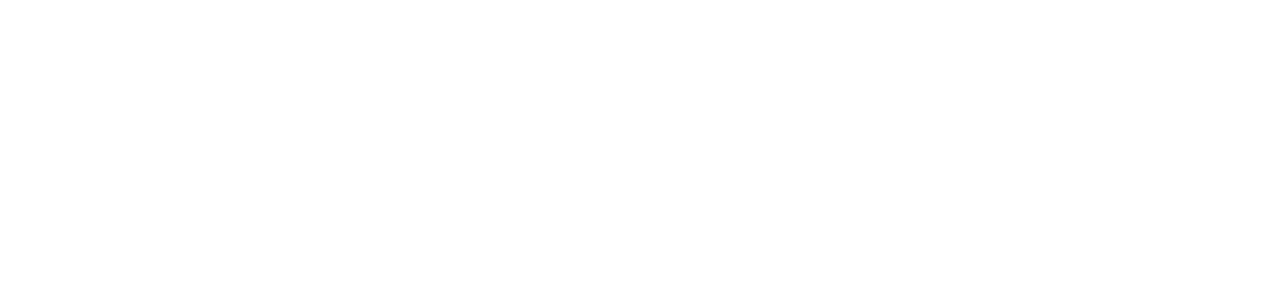
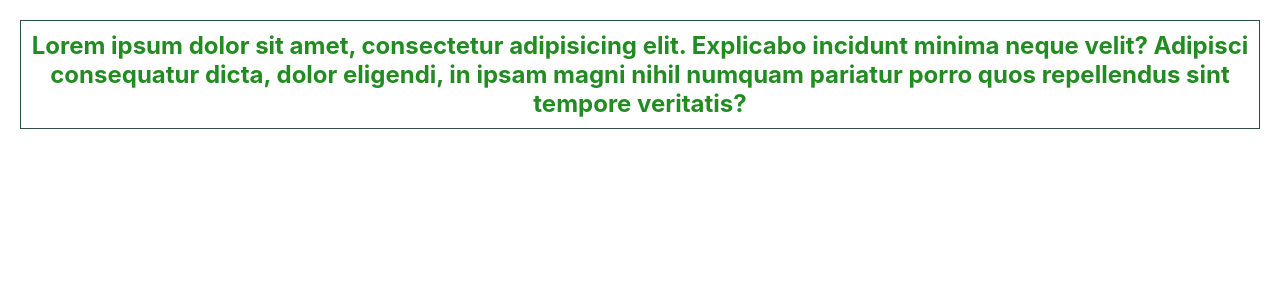
Before and after one commit to rybaknina/base-react, a React (Create React App) app: page / in a window 1280 px wide. Shown: the top 300 px of the page. Built offline with nearby package versions, Linux system fonts and the light colour scheme.

Commit message:
task-1: App рендерит Message с переданным текстом

```diff
--- a/src/App.js
+++ b/src/App.js
@@ -1,11 +1,13 @@
 import './App.scss';
+import Message from "./Message";
 
 function App() {
-  return (
-    <div className="App">
-
-    </div>
-  );
+    const text = "Lorem ipsum dolor sit amet, consectetur adipisicing elit. Explicabo incidunt minima neque velit? Adipisci consequatur dicta, dolor eligendi, in ipsam magni nihil numquam pariatur porro quos repellendus sint tempore veritatis?";
+    return (
+        <div className="App">
+            <Message text={text}/>
+        </div>
+    );
 }
 
 export default App;
--- /dev/null
+++ b/src/Message.jsx
@@ -0,0 +1,11 @@
+import "./Message.scss";
+
+const Message = ({ text }) => {
+    return (
+        <div>
+            <h2 className="MessageText">{text}</h2>
+        </div>
+    );
+};
+
+export default Message;
--- /dev/null
+++ b/src/Message.scss
@@ -0,0 +1,6 @@
+.MessageText {
+  color: forestgreen;
+  border: 1px solid darkslategray;
+  padding: 10px;
+  margin: 20px;
+}
```
